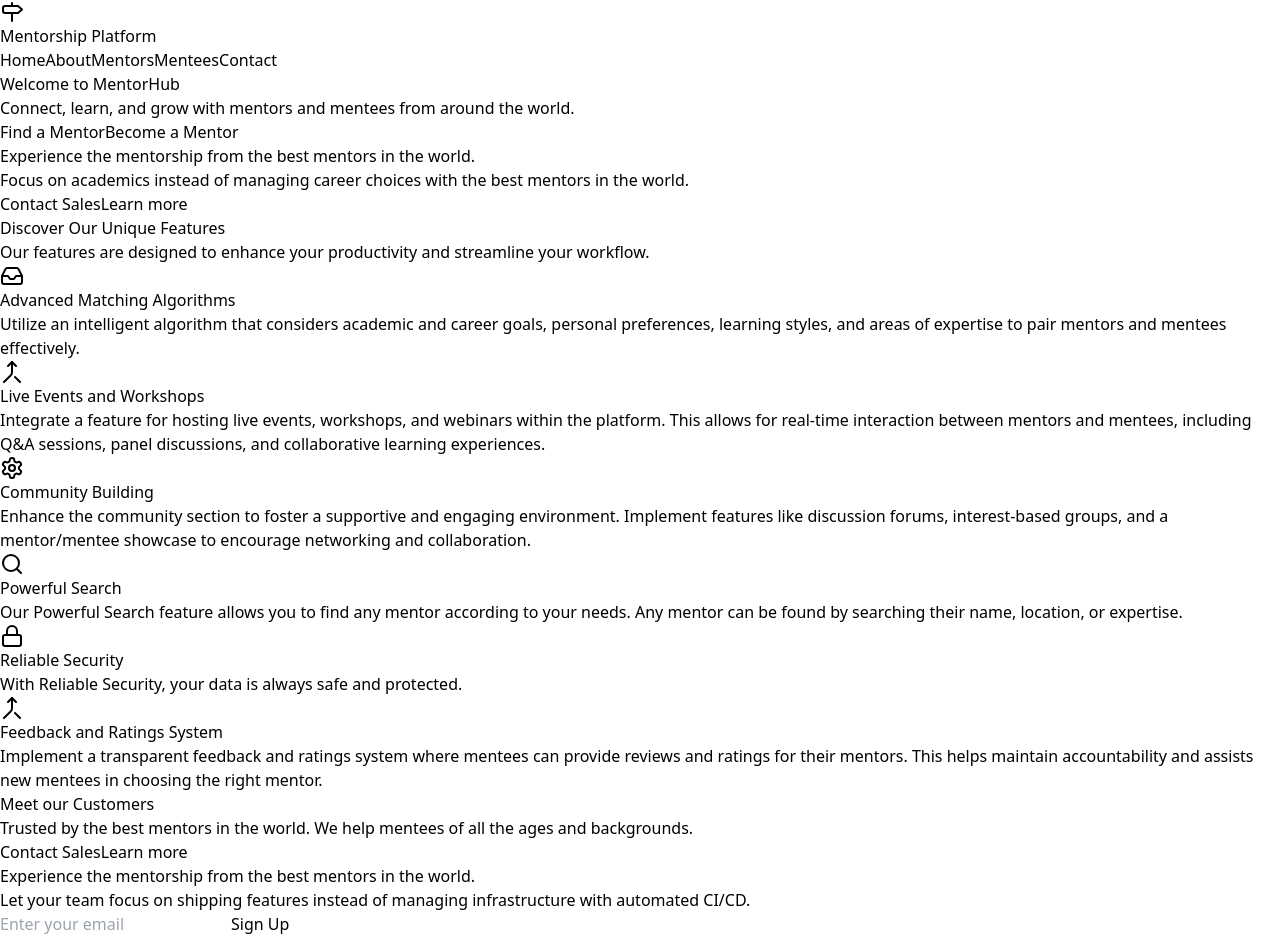
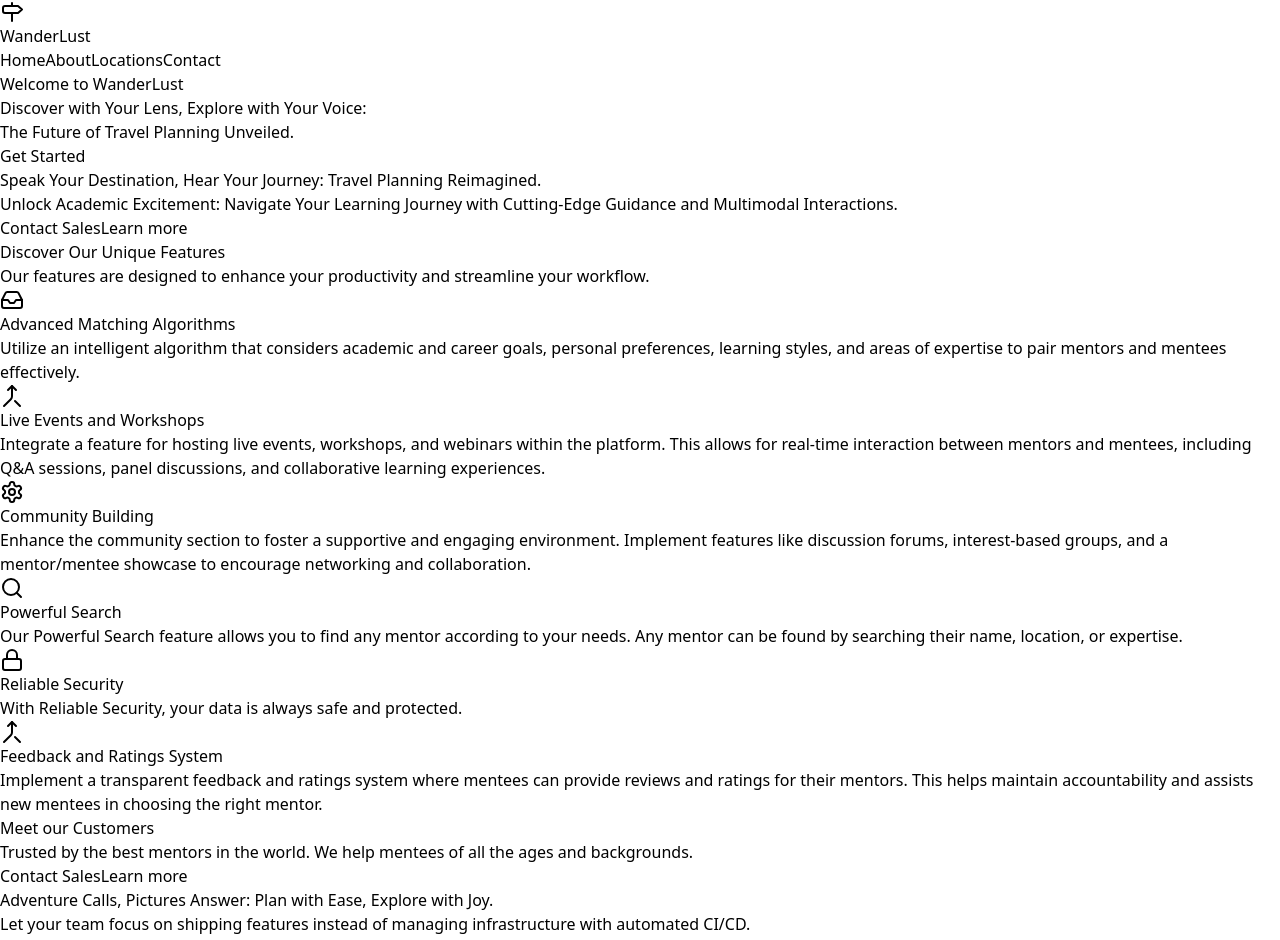
Before and after one commit to ShashankGupta10/Recursion5-TeamReyna, a React (Vite) app in the folder client/: page / in a window 1280 px wide. Shown: the top 940 px of the page. Built offline with nearby package versions, Linux system fonts and the light colour scheme.

Commit message:
:truck:Basic changes on Landing Page

```diff
--- a/client/src/pages/Home.jsx
+++ b/client/src/pages/Home.jsx
@@ -23,7 +23,7 @@
               <path d="M12 13v8"></path>
               <path d="M12 3v3"></path>
             </svg>
-            <span className="sr-only">Mentorship Platform</span>
+            <span className="sr-only">WanderLust</span>
           </a>
           <nav className="ml-auto flex gap-4 sm:gap-6">
             <a
@@ -42,13 +42,7 @@
               className="text-sm font-medium hover:underline underline-offset-4"
               href="#"
             >
-              Mentors
-            </a>
-            <a
-              className="text-sm font-medium hover:underline underline-offset-4"
-              href="#"
-            >
-              Mentees
+              Locations
             </a>
             <a
               className="text-sm font-medium hover:underline underline-offset-4"
@@ -64,11 +58,10 @@
               <div className="flex flex-col items-center space-y-4 text-center">
                 <div className="space-y-2">
                   <h1 className="text-3xl font-bold tracking-tighter sm:text-4xl md:text-5xl lg:text-6xl/none">
-                    Welcome to MentorHub
+                    Welcome to WanderLust
                   </h1>
                   <p className="mx-auto max-w-[700px] text-gray-500 md:text-xl ">
-                    Connect, learn, and grow with mentors and mentees from
-                    around the world.
+                  Discover with Your Lens, Explore with Your Voice:<br></br> The Future of Travel Planning Unveiled.
                   </p>
                 </div>
                 <div className="space-x-4">
@@ -79,9 +72,9 @@
                       navigate("/menteeauth");
                     }}
                   >
-                    Find a Mentor
+                    Get Started
                   </a>
-                  <a
+                  {/* <a
                     className="inline-flex h-9 items-center justify-center rounded-md border border-gray-200 bg-white px-4 py-2 text-sm font-medium shadow-sm transition-colors hover:bg-gray-100 hover:text-gray-900 focus-visible:outline-none focus-visible:ring-1 focus-visible:ring-gray-950 disabled:pointer-events-none disabled:opacity-50"
                     href="#"
                     onClick={() => {
@@ -89,7 +82,7 @@
                     }}
                   >
                     Become a Mentor
-                  </a>
+                  </a> */}
                 </div>
               </div>
             </div>
@@ -102,11 +95,10 @@
         <div className="container grid items-center gap-6 px-4 md:px-6 lg:grid-cols-2 lg:gap-10">
           <div className="space-y-3">
             <h2 className="text-3xl font-bold tracking-tighter sm:text-4xl md:text-5xl">
-              Experience the mentorship from the best mentors in the world.
+            Speak Your Destination, Hear Your Journey: Travel Planning Reimagined.
             </h2>
             <p className="max-w-[600px] text-gray-500 md:text-xl/relaxed lg:text-base/relaxed xl:text-xl/relaxed ">
-              Focus on academics instead of managing career choices with the
-              best mentors in the world.
+            Unlock Academic Excitement: Navigate Your Learning Journey with Cutting-Edge Guidance and Multimodal Interactions.
             </p>
           </div>
           <div className="flex space-x-4 lg:justify-end">
@@ -412,7 +404,7 @@
         <div className="container grid items-center justify-center gap-4 px-4 text-center md:px-6">
           <div className="space-y-3">
             <h2 className="text-3xl font-bold tracking-tighter md:text-4xl/tight">
-              Experience the mentorship from the best mentors in the world.
+            Adventure Calls, Pictures Answer: Plan with Ease, Explore with Joy.
             </h2>
             <p className="mx-auto max-w-[600px] text-gray-500 md:text-xl/relaxed lg:text-base/relaxed xl:text-xl/relaxed">
               Let your team focus on shipping features instead of managing
@@ -444,7 +436,7 @@
       </section>
       <footer className="flex flex-col gap-2 sm:flex-row py-6 w-full shrink-0 items-center px-4 md:px-6 border-t">
         <p className="text-xs text-gray-500 ">
-          © 2024 MentorHub. All rights reserved.
+          © 2024 WanderLust. All rights reserved.
         </p>
         <nav className="sm:ml-auto flex gap-4 sm:gap-6">
           <a className="text-xs hover:underline underline-offset-4" href="#">
```
